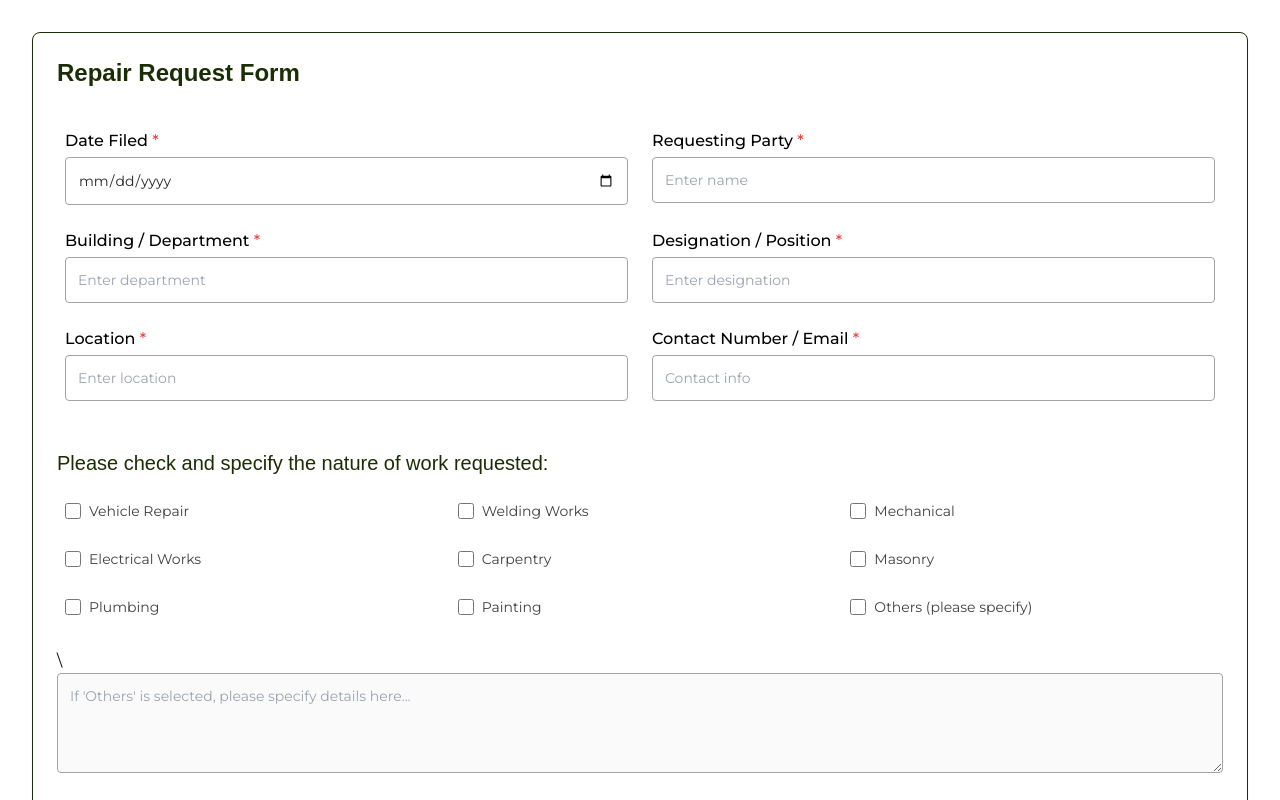
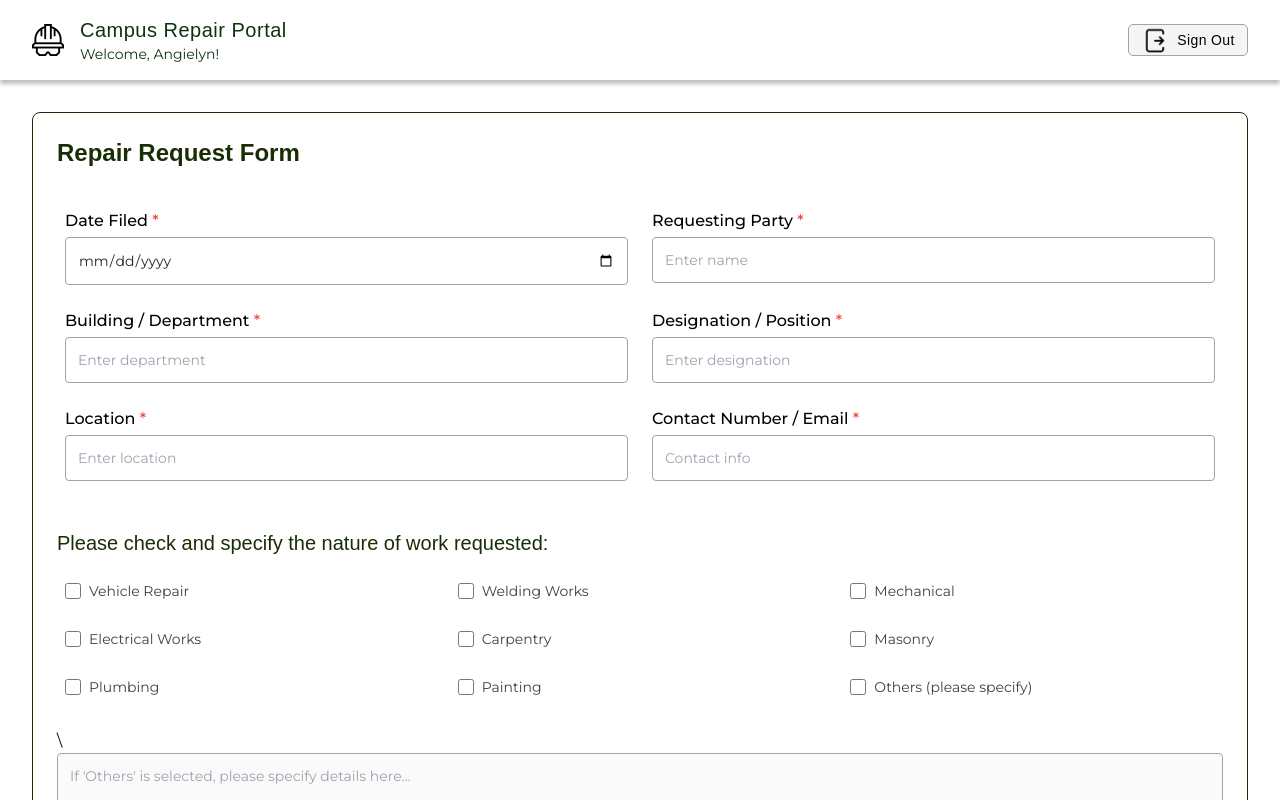
Before and after one commit to CSci-153-Web-Systems-and-Technologies/batch-2025-campus-repair-request-and-tracking-system-web, a Next.js app: page /requester/request-form in a window 1280 px wide. Shown: the top 800 px of the page. Built offline with nearby package versions, Linux system fonts and the light colour scheme; a web font is replaced by a local one.

Commit message:
feat(requester-form): add Header component to repair request page

```diff
--- a/app/requester/request-form/page.tsx
+++ b/app/requester/request-form/page.tsx
@@ -4,6 +4,7 @@ import { useRouter } from "next/navigation";
 import React, { useState } from "react";
 import { createClient } from "@/utils/supabase/client";
 import RepairRequestFormFields from "@/components/RepairRequestFormFields";
+import Header from "@/components/Header";
 
 const FORM_INITIAL_STATE = {
 dateFiled: "",
@@ -192,6 +193,7 @@ const messageStyles = getMessageStyles();
 
 return (
     <div>
+    <Header userName="Angielyn" />
 
     <div className="min-h-screen p-4 md:p-8 pt-6">
         <div className="w-full border border-lime-950 font-xs font-montserrat rounded-lg bg-white p-4 md:p-6 shadow-sm">
```
